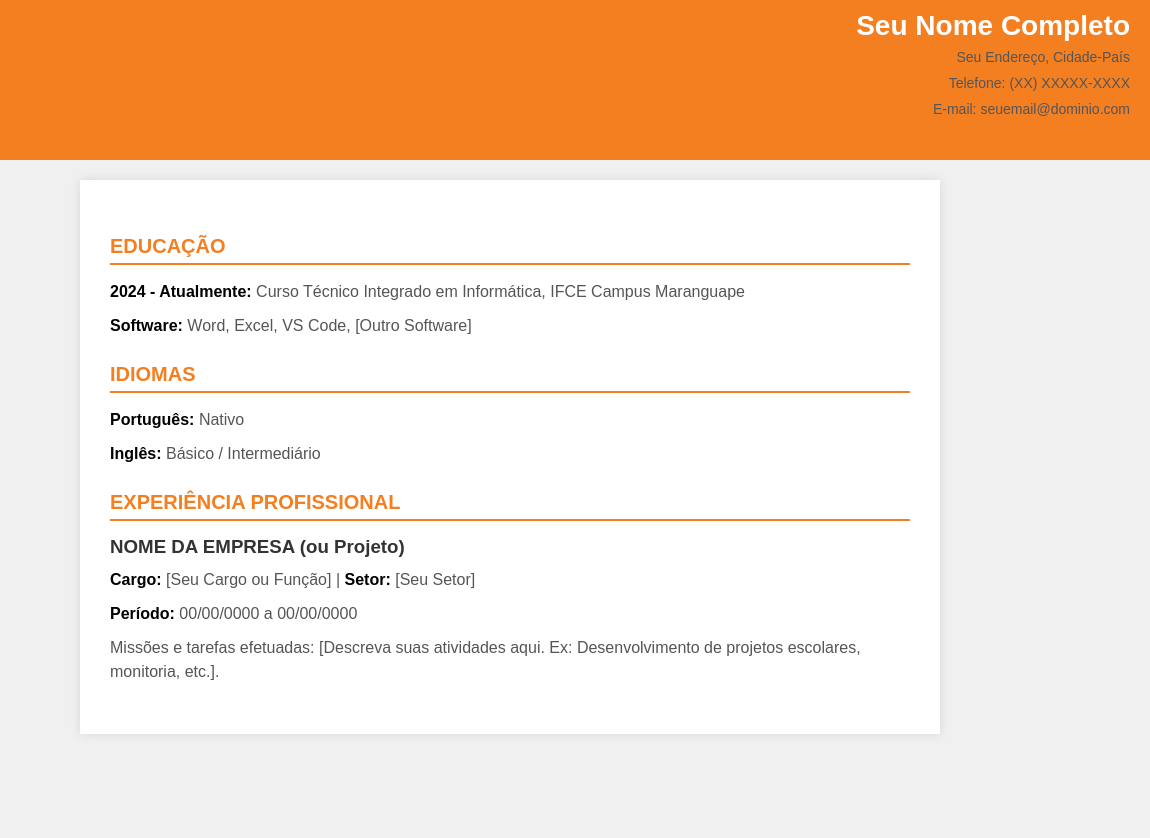
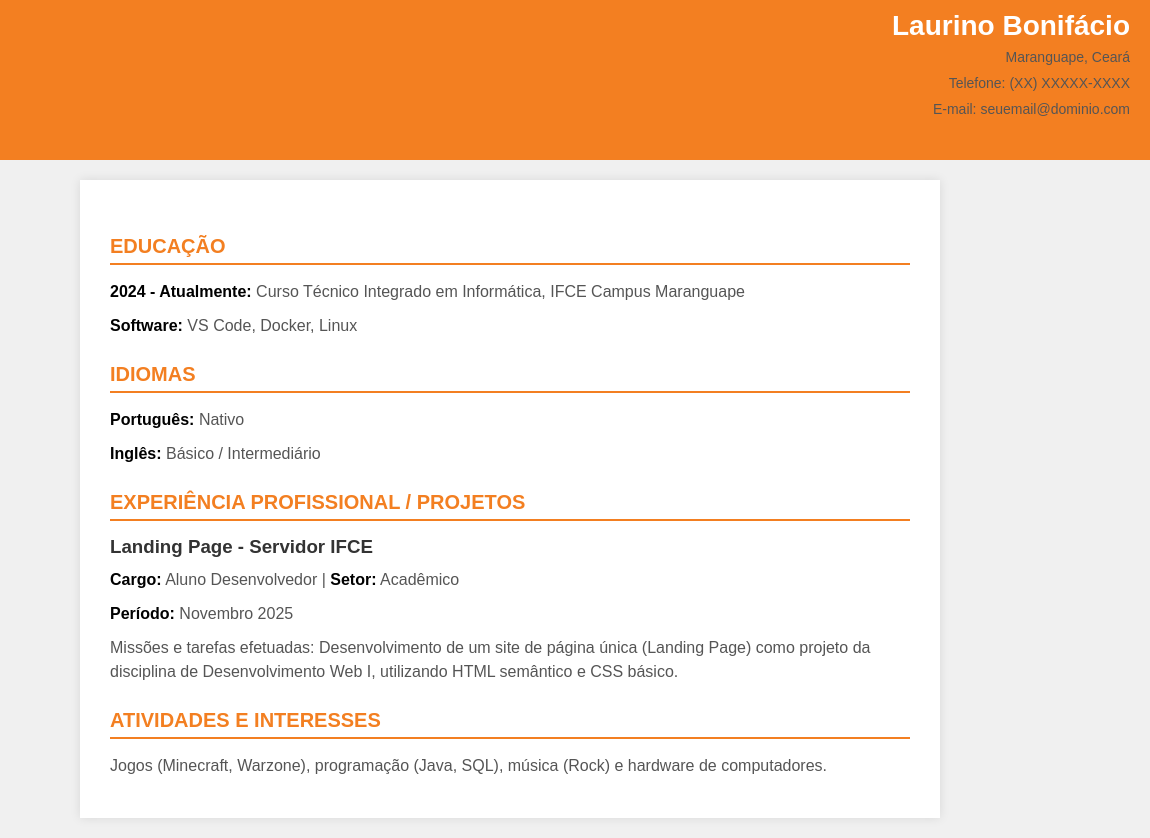
Before and after one commit to Laurino-Bonifacio/projeto_web, a plain HTML site: page index.html in a window 1280 px wide. Shown: the full height of the page, 130-1280 px from the left. Before the commit the page ends 800 px from the top, so only its background shows below. Drawn offline with Linux system fonts and the light colour scheme; files that its build step writes are made by us from their sources.

Commit message:
Revise index.html with updated curriculum details
Updated personal information and added project details.

```diff
--- a/index.html
+++ b/index.html
@@ -1,7 +1,7 @@
 <!DOCTYPE html>
 <html>
 <head>
-    <title>Meu Currículo - [Seu Nome]</title>
+    <title>Meu Currículo - Laurino Bonifácio</title>
     <link rel="stylesheet" href="style.css">
 </head>
 <body>
@@ -10,8 +10,8 @@
         <img src="sua-foto.jpg" alt="Foto de Perfil">
 
         <div class="contato-header">
-            <h1>Seu Nome Completo</h1>
-            <p>Seu Endereço, Cidade-País</p>
+            <h1>Laurino Bonifácio</h1>
+            <p>Maranguape, Ceará</p>
             <p>Telefone: (XX) XXXXX-XXXX</p>
             <p>E-mail: seuemail@dominio.com</p>
         </div>
@@ -25,7 +25,7 @@
                 <strong>2024 - Atualmente:</strong> Curso Técnico Integrado em Informática, IFCE Campus Maranguape
             </p>
             <p>
-                <strong>Software:</strong> Word, Excel, VS Code, [Outro Software]
+                <strong>Software:</strong> VS Code, Docker, Linux
             </p>
         </section>
 
@@ -36,13 +36,27 @@
         </section>
 
         <section id="experiencia">
-            <h2>EXPERIÊNCIA PROFISSIONAL</h2>
+            <h2>EXPERIÊNCIA PROFISSIONAL / PROJETOS</h2>
 
             <div class="experiencia-item">
-                <h3>NOME DA EMPRESA (ou Projeto)</h3>
-                <p><strong>Cargo:</strong> [Seu Cargo ou Função] | <strong>Setor:</strong> [Seu Setor]</p>
-                <p><strong>Período:</strong> 00/00/0000 a 00/00/0000</p>
+                <h3>Landing Page - Servidor IFCE</h3>
+                <p><strong>Cargo:</strong> Aluno Desenvolvedor | <strong>Setor:</strong> Acadêmico</p>
+                <p><strong>Período:</strong> Novembro 2025</p>
                 <p>
-                    Missões e tarefas efetuadas: [Descreva suas atividades aqui. Ex: Desenvolvimento de projetos escolares, monitoria, etc.].
+                    Missões e tarefas efetuadas: Desenvolvimento de um site de página única (Landing Page) como projeto da disciplina de Desenvolvimento Web I, utilizando HTML semântico e CSS básico.
                 </p>
             </div>
+
+        </section>
+
+        <section id="interesses">
+            <h2>ATIVIDADES E INTERESSES</h2>
+            <p>
+                Jogos (Minecraft, Warzone), programação (Java, SQL), música (Rock) e hardware de computadores.
+            </p>
+        </section>
+
+    </main>
+
+</body>
+</html>
```
